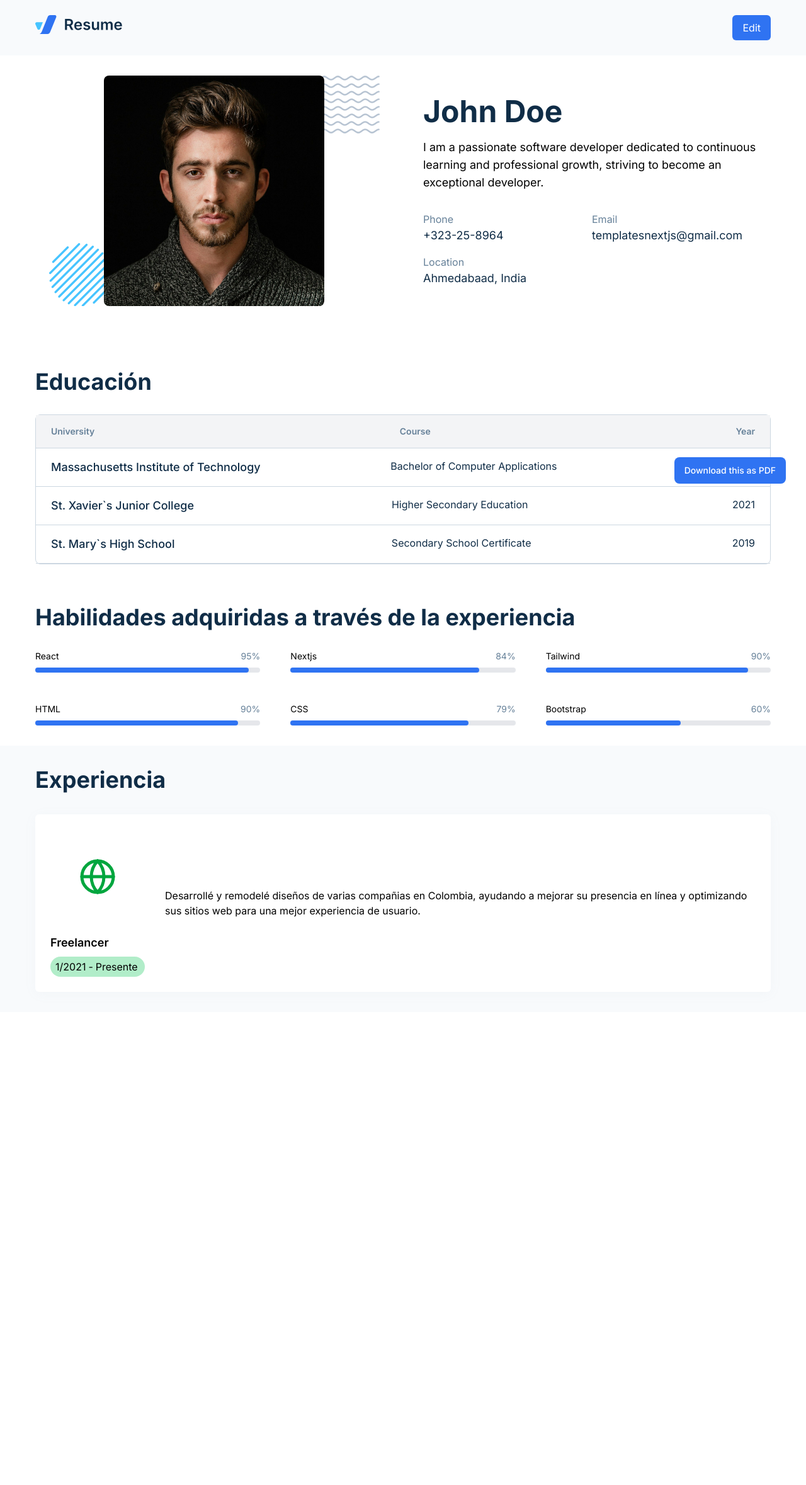
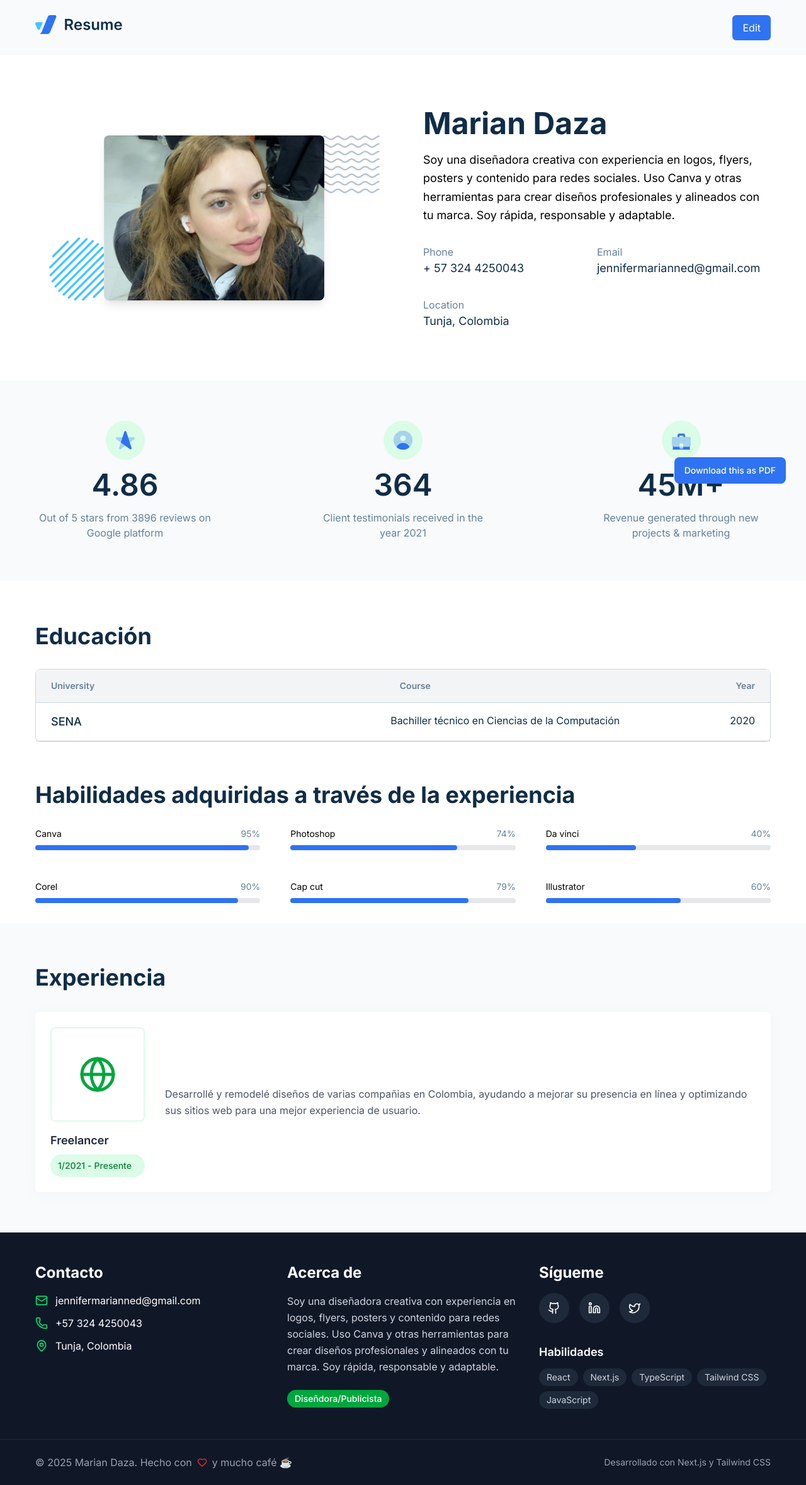
Before and after one commit to JackRakham/portfolio-marian, a Next.js app: page / in a window 1280 px wide. Shown: the whole page at 63% size. Before the commit the page ends 1607 px from the top, so only its background shows below. Built offline with nearby package versions, Linux system fonts and the light colour scheme.

Commit message:
Update portfolio content and enhance layout with new footer component

```diff
--- a/src/app/api/data.tsx
+++ b/src/app/api/data.tsx
@@ -17,12 +17,12 @@ export const count = [
 ];
 
 export const Progress = [
-    { title: 'React', Progress: 95 },
-    { title: 'Nextjs', Progress: 84 },
-    { title: 'Tailwind', Progress: 90 },
-    { title: 'HTML', Progress: 90 },
-    { title: 'CSS', Progress: 79 },
-    { title: 'Bootstrap', Progress: 60 },
+    { title: 'Canva', Progress: 95 },
+    { title: 'Photoshop', Progress: 74 },
+    { title: 'Da vinci', Progress: 40 },
+    { title: 'Corel', Progress: 90 },
+    { title: 'Cap cut', Progress: 79 },
+    { title: 'Illustrator', Progress: 60 },
 ];
 
 export const Servicebox = [
@@ -63,28 +63,19 @@ export const portfolioinfo = [
 
 export const educationinfo = [
     {
-        Uni: 'Massachusetts Institute of Technology',
-        course: "Bachelor of Computer Applications",
-        year: "2023",
+        Uni: 'SENA',
+        course: "Bachiller técnico en Ciencias de la Computación",
+        year: "2020",
     },
-    {
-        Uni: 'St. Xavier`s Junior College',
-        course: "Higher Secondary Education",
-        year: "2021",
-    },
-    {
-        Uni: 'St. Mary`s High School',
-        course: "Secondary School Certificate",
-        year: "2019",
-    },
+
 ]
 
 export const heroinfo = {
-    title: "John Doe",
-    subtitle: "Software Developer",
-    description: "I am a passionate software developer dedicated to continuous learning and professional growth, striving to become an exceptional developer.",
-    image: "/images/hero/hero-image.png",
-    phone: "+323-25-8964",
-    email: "templatesnextjs@gmail.com",
-    location: "Ahmedabaad, India"
+    title: "Marian Daza",
+    subtitle: "Diseñdora/Publicista",
+    description: "Soy una diseñadora creativa con experiencia en logos, flyers, posters y contenido para redes sociales. Uso Canva y otras herramientas para crear diseños profesionales y alineados con tu marca. Soy rápida, responsable y adaptable.",
+    image: "/images/hero/marian.jpg",
+    phone: "+57 324 4250043",
+    email: "jennifermarianned@gmail.com",
+    location: "Tunja, Colombia"
 }
--- a/src/app/layout.tsx
+++ b/src/app/layout.tsx
@@ -4,6 +4,7 @@ import "./globals.css";
 import Aoscompo from "@/utils/aos";
 import NextTopLoader from 'nextjs-toploader';
 import TopBar from "@/components/TopBar";
+import Footer from "@/components/Footer";
 import ToasterContext from './api/contex/ToasetContex'
 import { EditProvider } from './api/contex/EditContext'
 import DownloadPDF from "@/components/DownloadPDF";
@@ -30,6 +31,7 @@ export default function RootLayout({
           <Aoscompo>
             <TopBar />
             {children}
+            <Footer />
           </Aoscompo>
           <ToasterContext />
         </EditProvider>
--- a/src/app/page.tsx
+++ b/src/app/page.tsx
@@ -1,6 +1,7 @@
 import React from 'react'
 import { Metadata } from "next";
 import Hero from '@/components/Home/Hero';
+import Counter from '@/components/Home/Counter';
 import Education from '@/components/Home/Education';
 import Progresswork from '@/components/Home/WorkProgress';
 import Experiance from '@/components/Home/Experiance';
@@ -13,6 +14,7 @@ export default function Home() {
   return (
     <main>
       <Hero />
+      <Counter isColorMode={true} />
       <Education />
       <Progresswork isColorMode={false} />
       <Experiance />
--- /dev/null
+++ b/src/components/Footer/index.tsx
@@ -0,0 +1,130 @@
+import React from 'react'
+import { Mail, Phone, MapPin, Github, Linkedin, Twitter, Heart } from 'lucide-react'
+import { heroinfo } from '@/app/api/data'
+
+const Footer = () => {
+  const currentYear = new Date().getFullYear()
+
+  return (
+    <footer className="bg-gray-900 text-white">
+      {/* Main Footer Content */}
+      <div className="container mx-auto max-w-6xl px-4 py-12">
+        <div className="grid md:grid-cols-3 gap-8">
+
+          {/* Contact Info Section */}
+          <div
+            className="space-y-4"
+            data-aos="fade-up"
+            data-aos-duration="600"
+          >
+            <h3 className="text-2xl font-bold text-white mb-4">Contacto</h3>
+            <div className="space-y-3">
+              <div className="flex items-center gap-3 hover:text-green-400 transition-colors duration-300">
+                <Mail size={20} className="text-green-400" />
+                <a href={`mailto:${heroinfo.email}`} className="hover:underline">
+                  {heroinfo.email}
+                </a>
+              </div>
+              <div className="flex items-center gap-3 hover:text-green-400 transition-colors duration-300">
+                <Phone size={20} className="text-green-400" />
+                <a href={`tel:${heroinfo.phone}`} className="hover:underline">
+                  {heroinfo.phone}
+                </a>
+              </div>
+              <div className="flex items-center gap-3">
+                <MapPin size={20} className="text-green-400" />
+                <span>{heroinfo.location}</span>
+              </div>
+            </div>
+          </div>
+
+          {/* About Section */}
+          <div
+            className="space-y-4"
+            data-aos="fade-up"
+            data-aos-delay="200"
+            data-aos-duration="600"
+          >
+            <h3 className="text-2xl font-bold text-white mb-4">Acerca de</h3>
+            <p className="text-gray-300 leading-relaxed">
+              {heroinfo.description}
+            </p>
+            <div className="pt-2">
+              <span className="inline-block bg-green-600 text-white px-3 py-1 rounded-full text-sm font-medium">
+                {heroinfo.subtitle}
+              </span>
+            </div>
+          </div>
+
+          {/* Social Links Section */}
+          <div
+            className="space-y-4"
+            data-aos="fade-up"
+            data-aos-delay="400"
+            data-aos-duration="600"
+          >
+            <h3 className="text-2xl font-bold text-white mb-4">Sígueme</h3>
+            <div className="flex flex-wrap gap-4">
+              <a
+                href="#"
+                className="flex items-center justify-center w-12 h-12 bg-gray-800 rounded-full hover:bg-green-600 transition-all duration-300 hover:scale-110"
+                aria-label="GitHub"
+              >
+                <Github size={20} />
+              </a>
+              <a
+                href="#"
+                className="flex items-center justify-center w-12 h-12 bg-gray-800 rounded-full hover:bg-blue-600 transition-all duration-300 hover:scale-110"
+                aria-label="LinkedIn"
+              >
+                <Linkedin size={20} />
+              </a>
+              <a
+                href="#"
+                className="flex items-center justify-center w-12 h-12 bg-gray-800 rounded-full hover:bg-blue-400 transition-all duration-300 hover:scale-110"
+                aria-label="Twitter"
+              >
+                <Twitter size={20} />
+              </a>
+            </div>
+
+            {/* Skills Tags */}
+            <div className="pt-4">
+              <h4 className="text-lg font-semibold mb-3">Habilidades</h4>
+              <div className="flex flex-wrap gap-2">
+                {['React', 'Next.js', 'TypeScript', 'Tailwind CSS', 'JavaScript'].map((skill, index) => (
+                  <span
+                    key={skill}
+                    className="px-3 py-1 bg-gray-800 text-gray-300 rounded-full text-sm hover:bg-green-600 hover:text-white transition-colors duration-300 cursor-default"
+                    data-aos="zoom-in"
+                    data-aos-delay={index * 50}
+                  >
+                    {skill}
+                  </span>
+                ))}
+              </div>
+            </div>
+          </div>
+        </div>
+      </div>
+
+      {/* Footer Bottom */}
+      <div className="border-t border-gray-800">
+        <div className="container mx-auto max-w-6xl px-4 py-6">
+          <div className="flex flex-col md:flex-row justify-between items-center gap-4">
+            <div className="flex items-center gap-2 text-gray-400">
+              <span>© {currentYear} {heroinfo.title}. Hecho con</span>
+              <Heart size={16} className="text-red-500 animate-pulse" />
+              <span>y mucho café ☕</span>
+            </div>
+            <div className="text-gray-400 text-sm">
+              <p>Desarrollado con Next.js y Tailwind CSS</p>
+            </div>
+          </div>
+        </div>
+      </div>
+    </footer>
+  )
+}
+
+export default Footer
--- a/src/components/Home/Counter/index.tsx
+++ b/src/components/Home/Counter/index.tsx
@@ -5,7 +5,7 @@ import Image from 'next/image'
 const Counter = ({ isColorMode }: { isColorMode: Boolean }) => {
   return (
     <section
-      className={` ${isColorMode
+      className={`py-16 ${isColorMode
         ? 'dark:bg-darklight bg-section'
         : 'dark:bg-darkmode bg-white'
         }`}>
@@ -14,19 +14,25 @@ const Counter = ({ isColorMode }: { isColorMode: Boolean }) => {
           {count.map((item, index) => (
             <div
               key={index}
-              className='flex flex-col items-center gap-4'
+              className='flex flex-col items-center gap-4 group hover:scale-105 transition-transform duration-300'
+              data-aos="zoom-in"
+              data-aos-delay={index * 100}
+              data-aos-duration="600"
             >
+              <div className="p-4 bg-green-100 rounded-full group-hover:bg-green-200 transition-colors duration-300">
                 <Image
                   src={item.icon}
                   alt='icon'
                   width={30}
                   height={30}
                   unoptimized
+                  className="group-hover:scale-110 transition-transform duration-300"
                 />
-              <span className='text-5xl font-semibold text-midnight_text dark:text-white'>
+              </div>
+              <span className='text-5xl font-semibold text-midnight_text dark:text-white group-hover:text-green-600 transition-colors duration-300'>
                 {item.value}
               </span>
-              <p className='text-base text-grey text-center max-w-[17.8125rem] w-full dark:text-white/50'>
+              <p className='text-base text-grey text-center max-w-[17.8125rem] w-full dark:text-white/50 group-hover:text-gray-700 transition-colors duration-300'>
                 {item.description}
               </p>
             </div>
--- a/src/components/Home/Experiance/index.tsx
+++ b/src/components/Home/Experiance/index.tsx
@@ -5,27 +5,37 @@ import { Servicebox } from '@/app/api/data'
 
 const Experiance = () => {
   return (
-    <section className='bg-section'>
+    <section className='bg-section py-16'>
       <div className='container mx-auto max-w-6xl px-4'>
-        <h2 className='sm:text-4xl text-2xl leading-tight font-bold text-midnight_text text-start pb-8 m-auto' >
+        <h2
+          className='sm:text-4xl text-2xl leading-tight font-bold text-midnight_text text-start pb-8 m-auto'
+          data-aos="fade-down"
+          data-aos-duration="800"
+        >
           Experiencia
         </h2>
         <div className='grid md:grid-cols-1 grid-cols-2 gap-7'>
           {Servicebox.map((item, index) => (
-            <div key={index} className='bg-white p-6 shadow-service rounded-md'>
+            <div
+              key={index}
+              className='bg-white p-6 shadow-service rounded-md hover:shadow-lg transition-all duration-300 hover:-translate-y-1'
+              data-aos="fade-up"
+              data-aos-delay={index * 100}
+              data-aos-duration="600"
+            >
               <div className="flex lg:items-center items-start lg:flex-row flex-col justify-between gap-3 md:gap-8 text-center md:text-left">
                 <div className="">
-                  <div className="flex justify-center items-center w-[150px] h-[150px] bg-white rounded-lg mb-4">
-                    <Globe size={60} className="text-green-600" />
+                  <div className="flex justify-center items-center w-[150px] h-[150px] bg-white rounded-lg mb-4 border-2 border-green-100 hover:border-green-300 transition-colors duration-300 group">
+                    <Globe size={60} className="text-green-600 group-hover:scale-110 transition-transform duration-300" />
                   </div>
-                  <h3 className="text-lg font-semibold mb-2">{item.title}</h3>
-                  <div className={`flex gap-1 px-2 py-1 rounded-full ${item.present === true ? "bg-success/40 " : "bg-red-700/10"}`}>
+                  <h3 className="text-lg font-semibold mb-2 text-gray-800">{item.title}</h3>
+                  <div className={`flex gap-1 px-3 py-2 rounded-full text-sm font-medium ${item.present === true ? "bg-green-100 text-green-700" : "bg-red-100 text-red-700"}`}>
                     <span>{item.joindate}</span>
                     -
                     <span>{item.leavedate}</span>
                   </div>
                 </div>
-                <p className='text-base font-normal text-left'>
+                <p className='text-base font-normal text-left text-gray-600 leading-relaxed'>
                   {item.description}
                 </p>
               </div>
--- a/src/components/Home/Hero/index.tsx
+++ b/src/components/Home/Hero/index.tsx
@@ -6,12 +6,16 @@ import { useEdit } from '@/app/api/contex/EditContext'
 
 const Hero = () => {
   const { isEditing } = useEdit()
-  const [imageUrl, setImageUrl] = useState('/images/hero/hero-image.png')
+  const [imageUrl, setImageUrl] = useState('/images/hero/marian.jpg')
 
   return (
-    <section className='relative bg-cover text-white'>
+    <section className='relative bg-cover text-white py-16'>
       <div className='container mx-auto max-w-6xl px-4 grid sm:grid-cols-2 grid-cols-1 gap-8 relative z-10'>
-        <div className="relative before:absolute m-auto before:content-[''] before:bg-[url('/images/hero/line-leyar.svg')] before:bg-no-repeat before:-right-1/4 before:top-0 before:h-24 before:w-52 before:-z-10 lg:before:inline-block before:hidden after:absolute after:content-[''] after:bg-[url('/images/hero/round-leyar.svg')] after:bg-no-repeat xl:after:inline-block after:hidden after:-left-1/4 after:bottom-0 after:h-6.25 after:w-6.25 after:-z-10">
+        <div
+          className="relative before:absolute m-auto before:content-[''] before:bg-[url('/images/hero/line-leyar.svg')] before:bg-no-repeat before:-right-1/4 before:top-0 before:h-24 before:w-52 before:-z-10 lg:before:inline-block before:hidden after:absolute after:content-[''] after:bg-[url('/images/hero/round-leyar.svg')] after:bg-no-repeat xl:after:inline-block after:hidden after:-left-1/4 after:bottom-0 after:h-6.25 after:w-6.25 after:-z-10"
+          data-aos="fade-right"
+          data-aos-duration="800"
+        >
           <div className="relative">
             {isEditing && (
               <div className='absolute top-2 right-2 left-2 bg-white/90 p-2 rounded z-20'>
@@ -33,34 +37,55 @@ const Hero = () => {
               width={350}
               height={150}
               quality={100}
-              className='rounded-lg mx-auto'
+              className='rounded-lg mx-auto hover:scale-105 transition-transform duration-500 shadow-lg'
             />
           </div>
         </div>
-        <div className='p-4 md:px-4 px-0 space-y-4 flex flex-col items-start justify-center'>
-          <h1 className='text-midnight_text font-bold text-4xl md:text-5xl md:leading-[1.15]' contentEditable={isEditing} suppressContentEditableWarning>
-            John Doe
+        <div
+          className='p-4 md:px-4 px-0 space-y-4 flex flex-col items-start justify-center'
+          data-aos="fade-left"
+          data-aos-duration="800"
+          data-aos-delay="200"
+        >
+          <h1
+            className='text-midnight_text font-bold text-4xl md:text-5xl md:leading-[1.15] hover:text-green-600 transition-colors duration-300'
+            contentEditable={isEditing}
+            suppressContentEditableWarning
+            data-aos="fade-up"
+            data-aos-delay="400"
+          >
+            Marian Daza
           </h1>
-          <p className='text-black text-lg' contentEditable={isEditing} suppressContentEditableWarning>
-            I am a passionate software developer dedicated to continuous learning and professional growth, striving to become an exceptional developer.
+          <p
+            className='text-black text-lg leading-relaxed'
+            contentEditable={isEditing}
+            suppressContentEditableWarning
+            data-aos="fade-up"
+            data-aos-delay="500"
+          >
+            Soy una diseñadora creativa con experiencia en logos, flyers, posters y contenido para redes sociales. Uso Canva y otras herramientas para crear diseños profesionales y alineados con tu marca. Soy rápida, responsable y adaptable.
           </p>
-          <div className='grid sm:grid-cols-2 grid-cols-1 mt-4 w-full'>
-            <div>
+          <div
+            className='grid sm:grid-cols-2 grid-cols-1 mt-4 w-full gap-4'
+            data-aos="fade-up"
+            data-aos-delay="600"
+          >
+            <div className="group">
               <span className='text-grey text-base'>Phone</span>
-              <p className='bg-transparent border-0 text-midnight_text text-lg' contentEditable={isEditing} suppressContentEditableWarning>
-                +323-25-8964
+              <p className='bg-transparent border-0 text-midnight_text text-lg group-hover:text-green-600 transition-colors duration-300' contentEditable={isEditing} suppressContentEditableWarning>
+                + 57 324 4250043
               </p>
             </div>
-            <div>
+            <div className="group">
               <span className='text-grey text-base'>Email</span>
-              <p className='bg-transparent border-0 text-midnight_text text-lg' contentEditable={isEditing} suppressContentEditableWarning>
-                templatesnextjs@gmail.com
+              <p className='bg-transparent border-0 text-midnight_text text-lg group-hover:text-green-600 transition-colors duration-300' contentEditable={isEditing} suppressContentEditableWarning>
+                jennifermarianned@gmail.com
               </p>
             </div>
-            <div className='col-span-2 pt-4'>
+            <div className='col-span-2 pt-4 group'>
               <span className='text-grey text-base'>Location</span>
-              <p className='bg-transparent border-0 text-midnight_text text-lg' contentEditable={isEditing} suppressContentEditableWarning>
-                Ahmedabaad, India
+              <p className='bg-transparent border-0 text-midnight_text text-lg group-hover:text-green-600 transition-colors duration-300' contentEditable={isEditing} suppressContentEditableWarning>
+                Tunja, Colombia
               </p>
             </div>
           </div>
```
Lines whose indentation alone changed are shown as unchanged.
